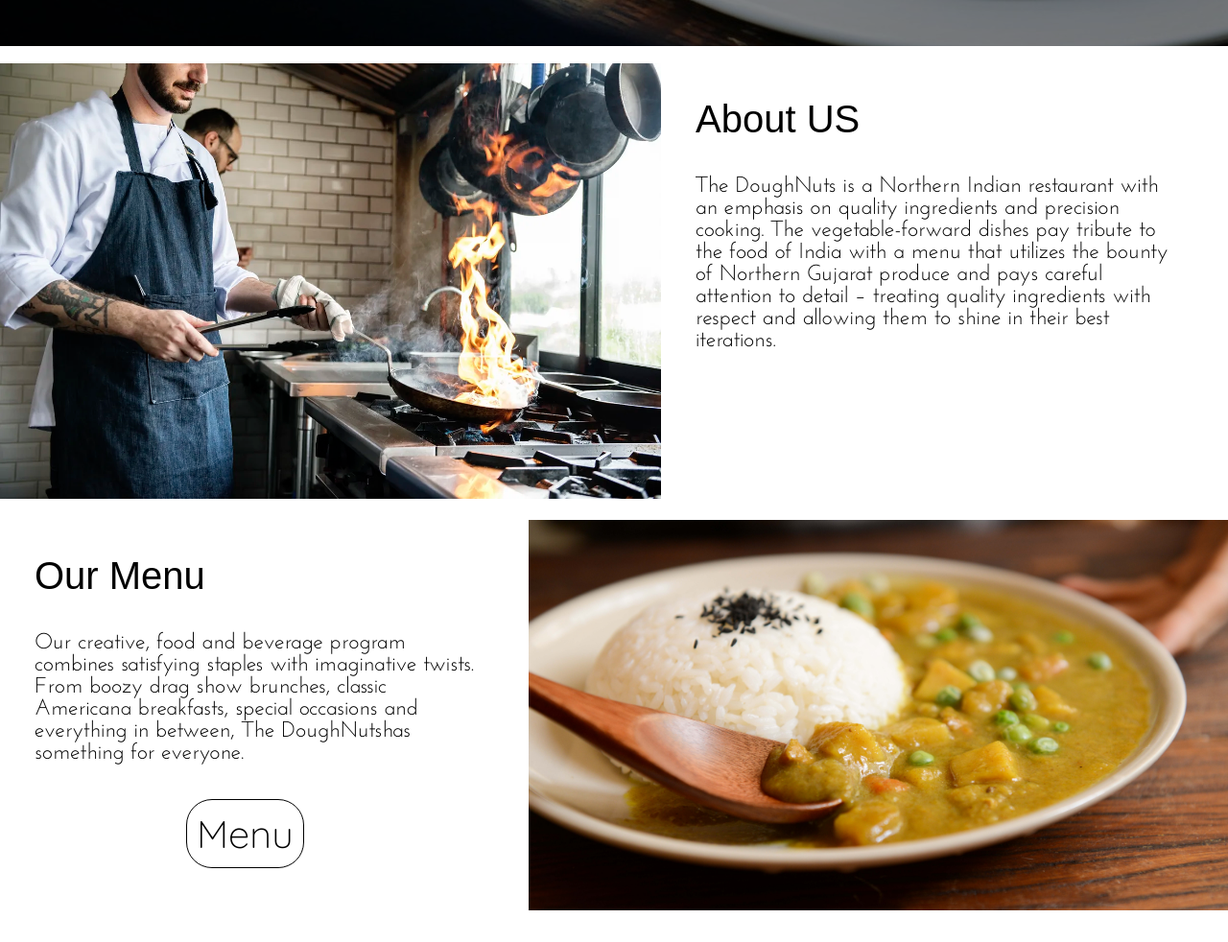
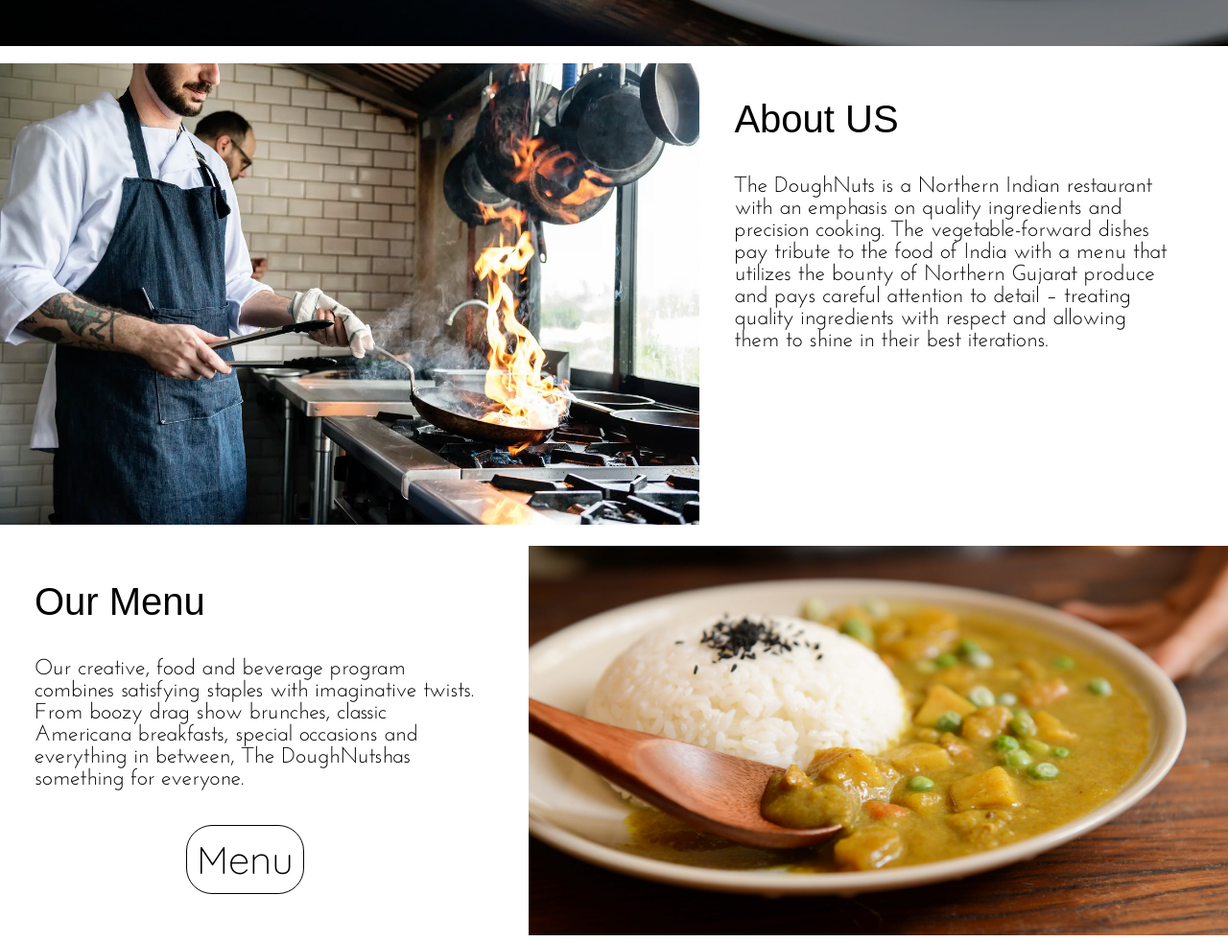
Before and after one commit to deep-1704/DoughNuts, a plain HTML site: page index.html in a window 1280 px wide. Shown: the part 728-1710 px from the top of the page at 96% size. Drawn offline with nearby package versions, Linux system fonts and the light colour scheme; a web font is replaced by a local one.

Commit message:
Fixed introshow widths

```diff
--- a/index.html
+++ b/index.html
@@ -49,7 +49,7 @@
     <br>
 
     <div class="introshow1">
-        <div class="D_img"><img src="DoughImg/IntroImg.webp" alt="..." width="689px"></div>
+        <div class="D_img"><img src="DoughImg/IntroImg.webp" alt="..." width="100%"></div>
         <div class="D_img_text">
             <div class="D_img_title">About US</div>
             <div class="D_img_cont">
```
